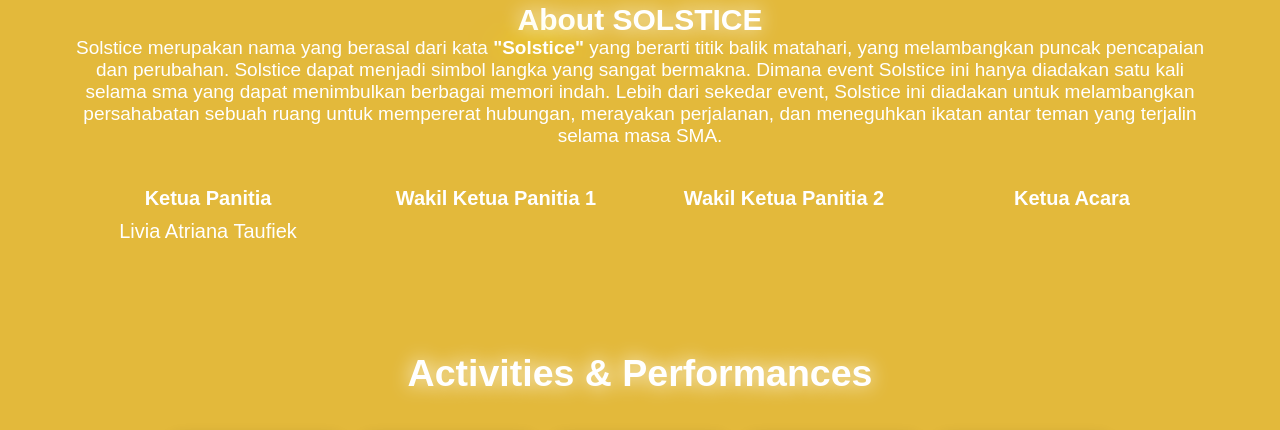
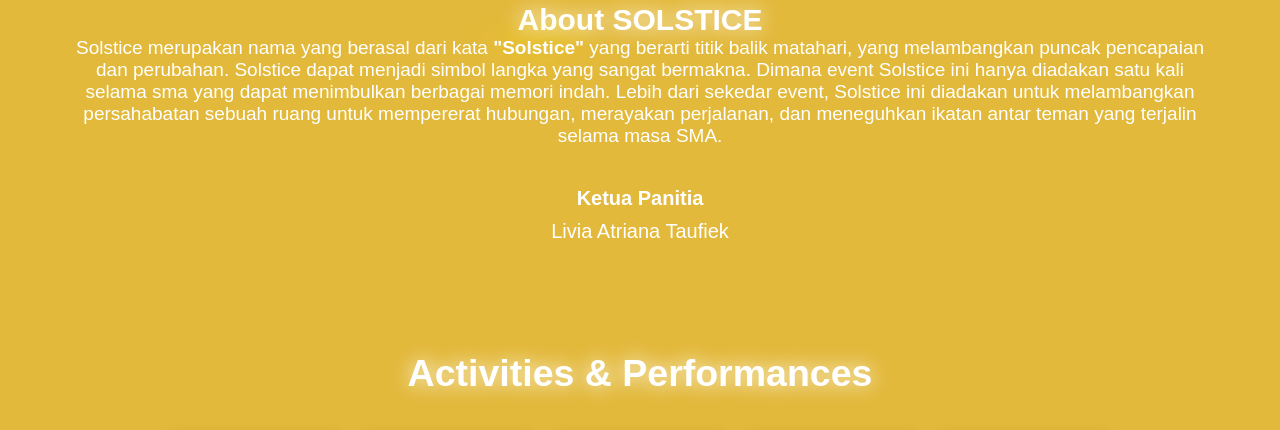
Before and after one commit to Fakecome/Solstice, a plain HTML site: page index.html in a window 1280 px wide. Shown: the part 965-1395 px from the top of the page. Drawn offline with Linux system fonts and the light colour scheme.

Commit message:
Update index.html

```diff
--- a/index.html
+++ b/index.html
@@ -60,18 +60,6 @@
                         <div class="panitia-item">
                             <b>Ketua Panitia</b>
                             <p>Livia Atriana Taufiek</p>
-                        </div>
-                        <div class="panitia-item">
-                            <b>Wakil Ketua Panitia 1</b>
-                            <p></p>
-                        </div>
-                        <div class="panitia-item">
-                            <b>Wakil Ketua Panitia 2</b>
-                            <p></p>
-                        </div>
-                        <div class="panitia-item">
-                            <b>Ketua Acara</b>
-                            <p></p>
                         </div>
                     </div>
                 </div>
```
